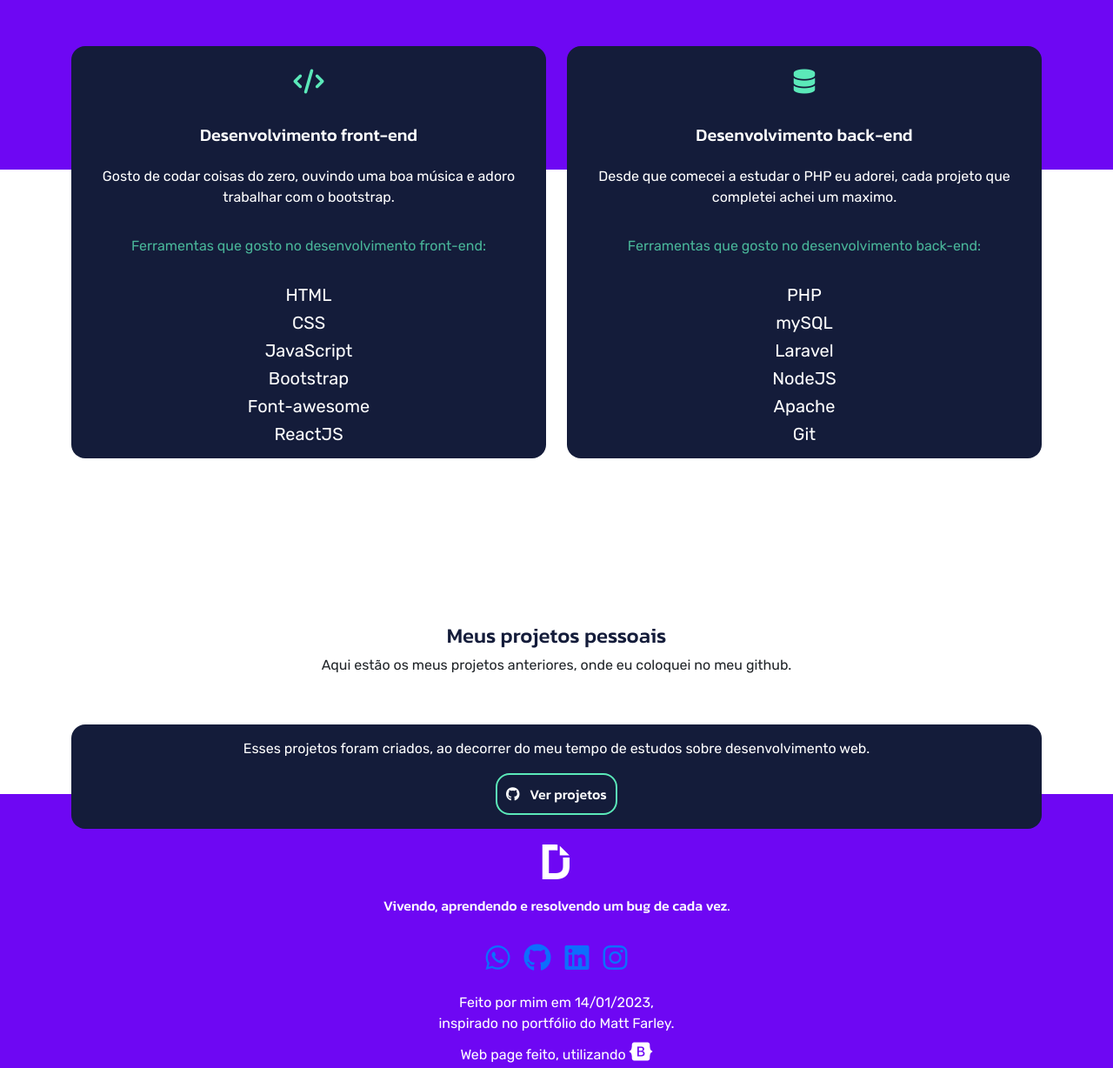
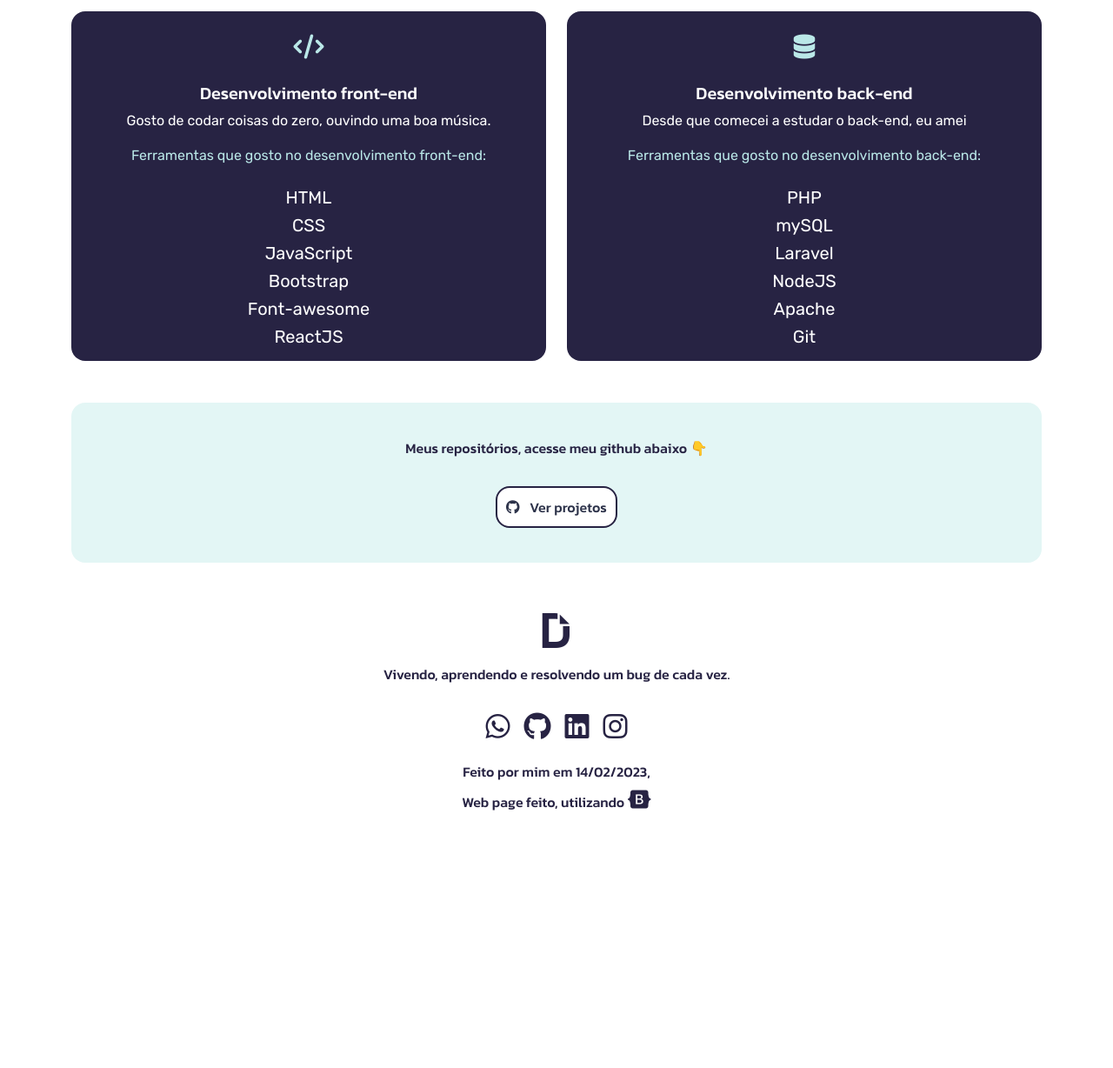
Before and after one commit to douglas-to/Portfolio, a website built with Vite: page index.html in a window 1280 px wide. Shown: the part 1280-2508 px from the top of the page at 87% size. After the commit the page ends 2222 px from the top, so only its background shows below. Built offline with nearby package versions, Linux system fonts and the light colour scheme.

Commit message:
Versão 2

```diff
--- a/css/style.css
+++ b/css/style.css
@@ -1,3 +1,24 @@
+/* Inicio CSS */
+
+html, body{
+	height:100%;
+}
+
+.section1, .section2, .section3, .footer{
+	visibility:hidden;
+}
+
+/* Variáveis */
+
+:root{
+	--highlight:#ffd803;
+	--title-color:#272343;
+	--p-color:#2d334a;
+	--primary:#ffffff;
+	--secondary:#e3f6f5;
+	--tertiary:#bae8e8;
+}
+
 /*  Scrollbar personalizada  */
 
 body::-webkit-scrollbar {
@@ -5,48 +26,40 @@ body::-webkit-scrollbar {
 }
 
 body::-webkit-scrollbar-track {
-  	background:#141c3a;
+  	background:var(--title-color);
 }
 
 body::-webkit-scrollbar-thumb {
-  	background-color:#6e07f3;
+  	background-color:var(--highlight);
 }
 
-body{
-	background-color:#fff;
-}
-
-body{
-  	-o-background-color:#fff;
-}
-
-/* Efeito Hover links */
-
-a{
-	color:white;
-	transition:0.3s ease;
-}
-
-a:hover{
-	color:#f2f2f2;
-}
 
 /* Backgrounds-colors */
 
-.bg-purple{
-	background-color:#6e07f3;
+body{
+	background-color:var(--primary);
 }
 
-.bg-green-light{
-	background-color:#5be9b9;
+.bg-card-white{
+	background-color:var(--primary);
 }
 
-.bg-black-light{
-	background-color:#141c3a;
+.bg-card{
+	background-color:var(--title-color);
 }
 
-.bg-height{
-	height:75vh;
+.bg-card-secondary{
+	background-color:var(--secondary);
+}
+
+.bg-card-tertiary{
+	background-color:var(--tertiary);
+}
+
+/* width para card de texto */
+
+.width-75{
+	width:75%;
 }
 
 /* fonts e cores dos texto e titulos */
@@ -54,15 +67,6 @@ a:hover{
 .font-style-title{
 	font-family: 'Kanit', sans-serif;
 	font-weight:500;
-	color:#141c3a;
-}
-
-.font-size{
-	font-size:35px;
-}
-
-.text-width{
-	width:65%;
 }
 
 .font-style-text{
@@ -70,33 +74,41 @@ a:hover{
 	font-weight:400;
 }
 
-.font-black-light{
-	color:#141c3a;
+.font-color-title{
+	color:var(--title-color);
 }
 
-.font-green-light{
-	color:#5be9b9;
+.font-color-p{
+	color:var(--p-color);
 }
 
-.font-purple-light{
-	color:#6e07f3;
+.font-color-cards{
+	color:var(--primary);
 }
 
-/* position-relatives */
-
-.position-rel-minus{
-	position:relative;
-	top:-30%;
+.color-tertiary-card{
+	color:var(--tertiary);
 }
 
-.position-rel-plus{
-	position:relative;
-	top:20%;
+.font-size{
+	font-size:35px;
 }
 
-/* botões personalizados */
+.color-icon{
+	color:var(--title-color);
+	transition:0.3s ease;
+}
 
-.buttonClass, .buttonClass2{
+.color-icon:hover{
+	color:var(--highlight);
+}
+
+/* botão personalizado */
+
+.buttonClass{
+	color:var(--p-color);
+  	border:2px solid var(--title-color);
+  	background-color:var(--primary);
   	text-align:center;
   	text-decoration:none;
   	padding:10px;
@@ -104,69 +116,20 @@ a:hover{
   	transition:0.3s ease;
 }
 
-.buttonClass{
-	color:#6e07f3;
-  	border:2px solid #6e07f3;
-  	background-color:#fff;
-}
-
-.buttonClass2{
-  	color:#fff;
-  	border:2px solid #5be9b9;
-  	background-color:#141c3a;
-}
-
 .buttonClass:hover{
-	background-color:#6e07f3;
-	color:#fff;
-}
-
-.buttonClass2:hover{
-	background-color:#5be9b9;
-	color:#141c3a;
+	background-color:var(--highlight);
+	color:var(--title-color);
 }
 
 @media (max-width: 600px){
-	.position-rel-minus{
-		position:relative;
-		top:-20%;
-	}
-
-	.position-rel-plus{
-		position:relative;
-		top:10%;
-	}
-
-	.text-width{
-		width:100%;
-	}
 
 	.break-text{
 		display:flex;
 		flex-direction:column;
 	}
 
-	.font-size, .font-size-2{
+	.font-size{
 		font-size:20px;
 	}
 
-	.bg-height{
-		height:70vh;
-	}
 }
-
-@media (max-width: 550px){
-	.position-rel-minus{
-		position:relative;
-		top:-20%;
-	}
-
-	.bg-height{
-		height:80vh;
-	}
-
-	.font-size-2{
-		font-size:16px;
-	}
-
-}
--- a/index.html
+++ b/index.html
@@ -1,77 +1,82 @@
 <!DOCTYPE html>
+
 <html lang="pt-br">
   <head>
     <meta charset="UTF-8" />
-    <meta name="viewport" content="width=device-width, initial-scale=1">
-    <meta name = "description" content = "Desenvolvedor Front-end e Back-end, Desenvolvedor web">
-    <meta http-equiv="x-ua-compatible" content="ie=edge">
-    <meta name="author" content="Douglas Trigueiro">
-    <link rel="preconnect" href="https://fonts.googleapis.com">
-    <link rel="preconnect" href="https://fonts.gstatic.com" crossorigin>
-    <link href="https://fonts.googleapis.com/css2?family=Kanit:wght@500&family=Rubik&display=swap" rel="stylesheet">
+    <meta name="viewport" content="width=device-width, initial-scale=1" />
+    <meta name="description" content = "Devesenvolvedor Front-end e Back-end, Devesenvolvedor web" />
+    <meta http-equiv="x-ua-compatible" content="ie=edge" />
+    <meta name="author" content="Douglas Trigueiro" />
+    <link rel="preconnect" href="https://fonts.googleapis.com" />
+    <link rel="preconnect" href="https://fonts.gstatic.com" crossorigin />
+    <link href="https://fonts.googleapis.com/css2?family=Kanit:wght@500&family=Rubik&display=swap" rel="stylesheet" />
     <link href="bootstrap/css/bootstrap.css" rel="stylesheet" />
     <link href="css/style.css" rel="stylesheet" />
-    <link rel="icon" href="images/favicon.ico" type="image/png">
+    <link href="images/favicon.ico" rel="icon" type="image/png" />
+    <script src="bootstrap/js/bootstrap.min.js"></script>
+    <script src="js/main.js" defer></script>
+    <script src="https://kit.fontawesome.com/132bd8955e.js" crossorigin="anonymous"></script>
+    <script src="https://unpkg.com/scrollreveal"></script>
     <title>Douglas Trigueiro | Desenvolvedor web</title>
-    <script src="bootstrap/js/bootstrap.min.js"></script>
-    <script src="https://kit.fontawesome.com/132bd8955e.js" crossorigin="anonymous"></script>
   </head>
 
   <body>
-    <nav class="navbar bg-body-tertiary">
+    <nav class="navbar bg-card-white">
       <div class="container mt-5">
-        <a href="index.html" class="navbar-brand fs-2"><i class="fa-brands fa-dochub font-purple-light"></i></a>
-
-        <form class="d-flex">
+        <a href="index.html" class="navbar-brand fs-2"><i class="fa-brands fa-dochub color-icon"></i></a>
         <a href="https://wa.me/5511916716530" class="buttonClass rounded-4 font-style-title">Mande uma mensagem</a>
-        </form>
       </div>
-    </nav>
+    </nav><!-- navegação e logo -->
 
     <section class="container">
       <div class="row">
         <div class="col-md-12">
           <div class="d-flex flex-column justify-content-center align-items-center">
             <h1 class="text-center mt-5 font-style-title font-size break-text">
-              <span>Devesenvolvedor full-stack,</span> <span>Devesenvolvedor web &#128187;</span>
+              <span>Devesenvolvedor Front-end e Back-end,</span> <span>Devesenvolvedor web &#128187;</span>
             </h1>
-            <p class="text-center font-style-text fs-6">Adoro codar, eu amo muito o que faço 😎.</p>
-            <a href="https://br.freepik.com/vetores-gratis/desenvolvimento-web-engenharia-de-programador-e-site-de-codificacao-em-telas-de-interface-de-realidade-aumentada-desenvolvedor-de-projeto-engenheiro-de-programacao-de-software-ou-design-de-aplicativo-cartoon-illustration_10798281.htm#query=desenvolvedor%20web&position=3&from_view=keyword"><img class="img-fluid mx-auto d-block mb-3" src="images/dev1.png"/></a>
+            <p class="text-center font-style-title fs-6">Adoro codar, eu amo muito o que faço 😎.</p>
+            <a href="https://storyset.com/work"><img class="img-fluid mx-auto d-block mb-3" src="images/dev1.png"/></a>
           </div>
         </div>
       </div>
-    </section>
+    </section><!-- sessão principal -->
 
-    <section class="col-md-12">
-      <div class="bg-height bg-purple">
-        <div class="d-flex flex-column align-items-center text-center">
-
-          <h1 class="text-white font-style-title mt-5 pl-2 pr-2 font-size-2 break-text">
+    <section class="container section1">
+      <div class="d-flex flex-column justify-content-center align-items-center bg-card-secondary rounded-4">
+        <h1 class="font-style-title mt-3 font-size text-center p-5">
           Olá, eu me chamo Douglas👋
         </h1>
 
-          <p class="fs-5 text-white font-style-text p-3 fs-6 text-width">
-            Desde que comecei minha jornada estudando desenvolvimento web há mais de 2 anos, fiz varios projetos pessoais focado em duas linguagens como JavaScript e PHP. Sou silenciosamente confiante, naturalmente curioso e sempre trabalhando para melhorar minhas habilidades, sempre tentado resolver os problemas um a um.
+        <div class="bg-card-white rounded-4 width-75 mb-5">
+          <p class="fs-6 font-style-text mt-3 text-center p-3">
+            Desde que comecei minha jornada estudando desenvolvimento web há 2 anos atrás, fiz varios projetos pessoais focando inicialmente em duas linguagens como JavaScript e PHP. Sou silenciosamente confiante, naturalmente curioso e sempre trabalhando para melhorar minhas habilidades como desenvolvedor, sempre tentado resolver os problemas um a um.
           </p>
         </div>
       </div>
-    </section>
+    </section><!-- sessão de apresentação -->
 
-    <section class="container">
+    <section class="container mt-5 section2">
       <div class="row">
         <div class="col-lg-6 mb-5">
-          <div class="d-flex flex-column align-items-center bg-black-light rounded-4 position-rel-minus text-center h-100">
+          <div class="d-flex flex-column align-items-center bg-card rounded-4 text-center h-100">
             <div class="p-3 mt-2">
-              <h3 class="font-green-light">
+              <h3 class="color-tertiary-card">
                 <i class="fa-solid fa-code"></i>
               </h3>
             </div>
 
-            <h1 class="p-2 font-style-title text-white fs-5">Desenvolvimento front-end</h1>
-            <p class="p-2 font-style-text text-white fs-6">Gosto de codar coisas do zero, ouvindo uma boa música e adoro trabalhar com o bootstrap.</p>
-            <p class="p-2 font-style-text font-green-light opacity-75">Ferramentas que gosto no desenvolvimento front-end:</p>
+            <h1 class="font-color-cards font-style-title fs-5">Desenvolvimento front-end</h1>
 
-            <div class="p-2 font-style-text text-white">
+            <p class="font-color-cards font-style-text fs-6">
+              Gosto de codar coisas do zero, ouvindo uma boa música.
+            </p>
+
+            <p class="color-tertiary-card font-style-text">
+              Ferramentas que gosto no desenvolvimento front-end:
+            </p>
+
+            <div class="p-2 font-color-cards font-style-text">
               <h5>HTML</h5>
               <h5>CSS</h5>
               <h5>JavaScript</h5>
@@ -80,21 +85,27 @@
               <h5>ReactJS</h5>
             </div>
           </div>
-        </div>
+        </div><!-- card 1 -->
 
         <div class="col-lg-6 mb-5">
-          <div class="d-flex flex-column align-items-center bg-black-light rounded-4 position-rel-minus text-center h-100">
+          <div class="d-flex flex-column align-items-center bg-card rounded-4 text-center h-100">
             <div class="p-3 mt-2">
-              <h3 class="font-green-light">
+              <h3 class="color-tertiary-card">
                 <i class="fa-solid fa-database"></i>
               </h3>
             </div>
 
-            <h1 class="p-2 font-style-title text-white fs-5">Desenvolvimento back-end</h1>
-            <p class="p-2 font-style-text text-white fs-6">Desde que comecei a estudar o PHP eu adorei, cada projeto que completei achei um maximo.</p>
-            <p class="p-2 font-style-text font-green-light opacity-75">Ferramentas que gosto no desenvolvimento back-end:</p>
+            <h1 class="font-color-cards font-style-title fs-5">Desenvolvimento back-end</h1>
 
-            <div class="p-2 font-style-text text-white">
+            <p class="font-color-cards font-style-text fs-6">
+              Desde que comecei a estudar o back-end, eu amei
+            </p>
+
+            <p class="color-tertiary-card font-style-text">
+              Ferramentas que gosto no desenvolvimento back-end:
+            </p>
+
+            <div class="p-2 font-color-cards font-style-text">
               <h5>PHP</h5>
               <h5>mySQL</h5>
               <h5>Laravel</h5>
@@ -103,68 +114,62 @@
               <h5>Git</h5>
             </div>
           </div>
+        </div><!-- card 2 -->
       </div>
-      </div>
-    </section>
+    </section><!-- sessão de stacks -->
 
-    <section class="container">
-      <div class="row">
-        <div class="col-md-12">
+    <section class="container section3">
+      <div class="d-flex flex-column justify-content-center align-items-center rounded-4 bg-card-secondary p-4">
 
-          <h1 class="text-center font-style-title fs-4">Meus projetos pessoais</h1>
+        <p class="font-style-title font-color-title fs-6 p-3">Meus repositórios, acesse meu github abaixo 👇</p>
 
-          <p class="text-center font-style-text fs-6">
-            Aqui estão os meus projetos anteriores, onde eu coloquei no meu github.
-          </p>
-
-          <div class="d-flex flex-column align-items-center text-white rounded-4 bg-black-light position-rel-plus text-center">
-
-            <p class="font-style-text fs-6 mt-3">
-               Esses projetos foram criados, ao decorrer do meu tempo de estudos sobre desenvolvimento web.
-            </p>
-
-
-            <a href="https://github.com/douglas-to?tab=repositories"
-               class="buttonClass2 rounded-4 fs-6 mb-3 font-style-title">
-
-            <i class="fa-brands fa-github me-2"></i>
-              Ver projetos
+        <a href="https://github.com/douglas-to?tab=repositories" class="buttonClass rounded-4 fs-6 mb-3 font-style-title">
+          <i class="fa-brands fa-github me-2"></i> Ver projetos
         </a>
 
       </div>
-        </div>
-      </div>
-    </section>
+    </section><!-- sessão ver projetos -->
 
-    <footer class="bg-purple pl-3 pr-3">
+    <footer class="bg-card-white footer">
       <div class="col-md-12">
         <div class="d-flex flex-column align-items-center text-center">
 
-          <a href="index.html" class="fs-1 mt-5"><i class="fa-brands fa-dochub text-white"></i></a>
-          <span class="font-style-title text-white fs-6 mt-2">Vivendo, aprendendo e resolvendo um bug de cada vez.</span>
+          <a href="index.html" class="fs-1 mt-5"><i class="fa-brands fa-dochub color-icon"></i></a>
 
-          <div class="d-inline-flex align-items-center text-white mt-3">
-            <a class="p-2 fs-2" href="https://wa.me/5511916716530"><i class="fa-brands fa-whatsapp"></i></a>
+          <span class="font-style-title font-color-title fs-6 mt-2">
+            Vivendo, aprendendo e resolvendo um bug de cada vez.
+          </span>
 
-            <a class="p-2 fs-2" href="https://github.com/douglas-to"><i class="fa-brands fa-github"></i></a>
+          <div class="d-inline-flex align-items-center mt-3">
+
+            <a class="p-2 fs-2" href="https://wa.me/5511916716530">
+              <i class="fa-brands fa-whatsapp color-icon"></i>
+            </a>
+
+            <a class="p-2 fs-2" href="https://github.com/douglas-to">
+              <i class="fa-brands fa-github color-icon"></i>
+            </a>
 
             <a class="p-2 fs-2" href="https://www.linkedin.com/in/douglas-trigueiro-54a95b236/">
-              <i class="fa-brands fa-linkedin"></i>
+              <i class="fa-brands fa-linkedin color-icon"></i>
             </a>
 
-            <a class="p-2 fs-2" href="https://www.instagram.com/arroba_gago/"><i class="fa-brands fa-instagram"></i></a>
-          </div>
-
-            <a class="font-style-text text-white fs-6 mt-2 text-decoration-none">
-              Feito por mim em 14/01/2023,<br/>inspirado no portfólio do Matt Farley.
+            <a class="p-2 fs-2" href="https://www.instagram.com/arroba_gago/">
+              <i class="fa-brands fa-instagram color-icon"></i>
             </a>
 
-            <a class="font-style-text text-white fs-6 mt-2 mb-2 text-decoration-none">
+          </div><!-- div footer-icons -->
+
+          <span class="font-style-title font-color-title fs-6 mt-2 text-decoration-none">
+            Feito por mim em 14/02/2023,
+          </span>
+
+          <span class="font-style-title font-color-title fs-6 mt-2 mb-2 text-decoration-none">
             Web page feito, utilizando <i class="fa-brands fa-bootstrap fs-4"></i>
-            </a>
+          </span>
 
         </div>
       </div>
-    </footer>
+    </footer><!-- footer -->
   </body>
 </html>
--- /dev/null
+++ b/js/main.js
@@ -0,0 +1,11 @@
+function scrollEffect(){
+
+	window.sr = ScrollReveal({ reset: true });
+
+	sr.reveal(".section1", { delay: 350 });
+	sr.reveal(".section2", { delay: 350 });
+	sr.reveal(".section3", { delay: 350 });
+	sr.reveal(".footer", { delay: 350 })
+}
+
+scrollEffect();
```
Also changed, not shown: images/dev1.png. Lines whose indentation alone changed are shown as unchanged.
